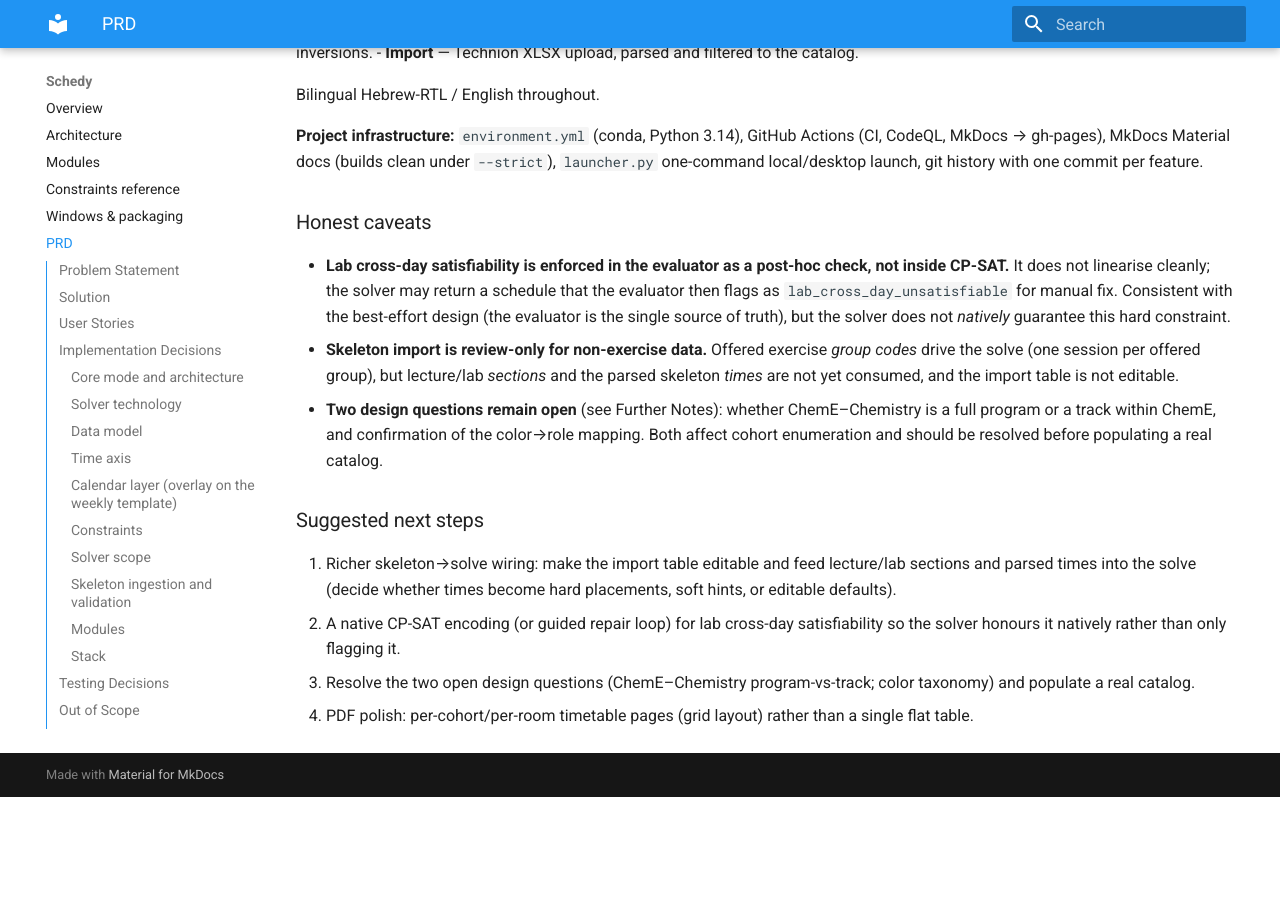
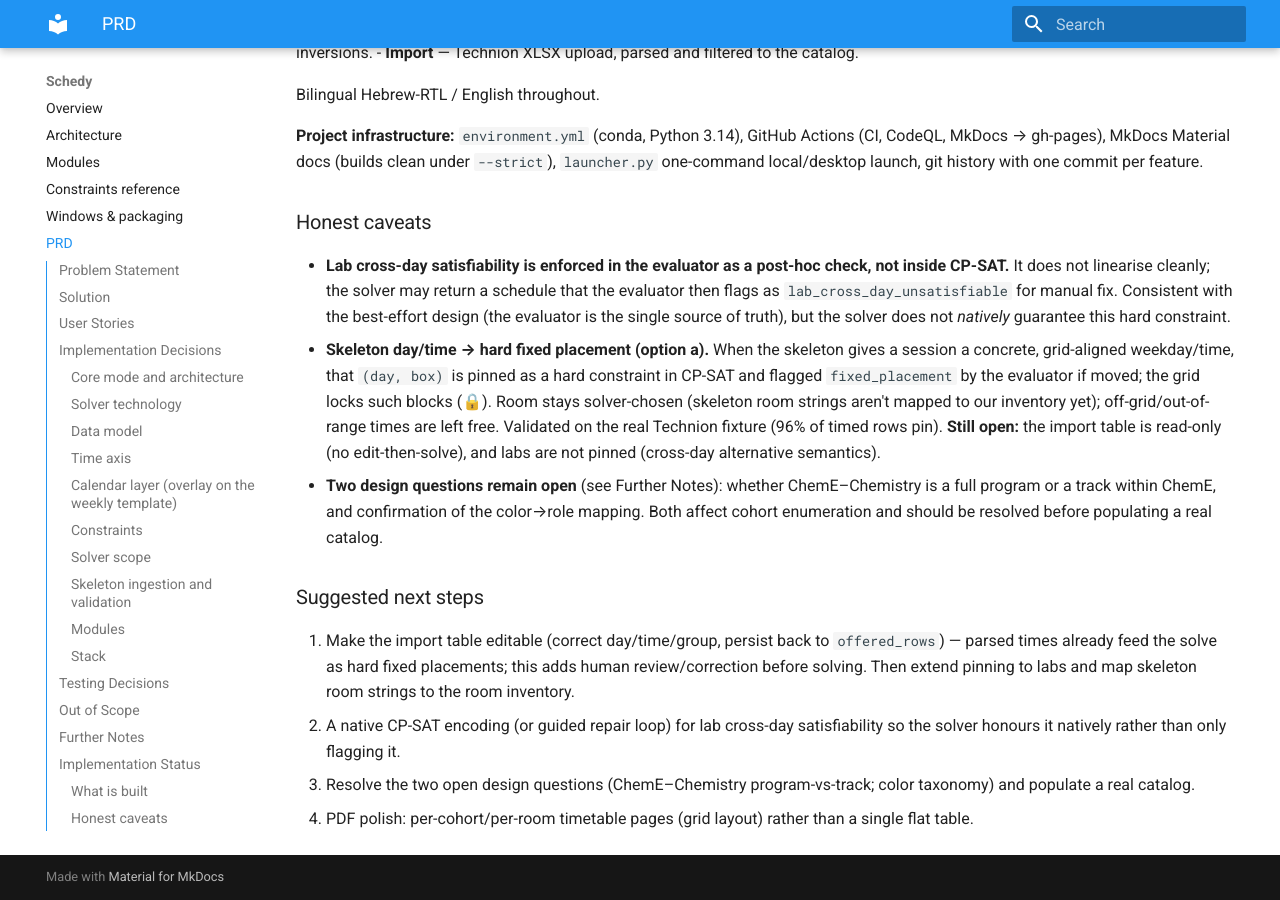
Before and after one commit to DanaResearchGroup/Schedy, an MkDocs documentation site: the page built from docs/PRD.md, in a window 1280 px wide and 900 px high, scrolled down 8717 px. Built offline with MkDocs 1.6.1 and Material for MkDocs 9.7.7, drawn with Linux system fonts in a browser that asks for light colours; before the commit the page ends 9514 px from its top, so only the background shows below that; some of the changed text lies outside the part shown.

Commit message:
Docs: record skeleton fixed-placement decision (option a)
Update PRD Implementation Status / caveats / next steps to reflect that
skeleton day/times are now pinned as hard placements (67 tests).

Co-Authored-By: Claude Opus 4.8 (1M context) <noreply@anthropic.com>

```diff
--- a/docs/PRD.md
+++ b/docs/PRD.md
@@ -177,7 +177,7 @@ Weights are tunable by the planner.
 
 ## Implementation Status
 
-> Updated 2026-06-13. Backend engine complete and the frontend is a built, running MVP. **61 tests passing on Python 3.14**; the app runs single-process (FastAPI serves the built SPA) through a live catalog → availability/calendar → solve → edit → CSV/PDF pipeline.
+> Updated 2026-06-13. Backend engine complete and the frontend is a built, running MVP. **67 tests passing on Python 3.14**; the app runs single-process (FastAPI serves the built SPA) through a live catalog → availability/calendar → skeleton-pinned solve → edit → CSV/PDF pipeline.
 
 ### What is built
 
@@ -209,12 +209,12 @@ Bilingual Hebrew-RTL / English throughout.
 ### Honest caveats
 
 - **Lab cross-day satisfiability is enforced in the evaluator as a post-hoc check, not inside CP-SAT.** It does not linearise cleanly; the solver may return a schedule that the evaluator then flags as `lab_cross_day_unsatisfiable` for manual fix. Consistent with the best-effort design (the evaluator is the single source of truth), but the solver does not *natively* guarantee this hard constraint.
-- **Skeleton import is review-only for non-exercise data.** Offered exercise *group codes* drive the solve (one session per offered group), but lecture/lab *sections* and the parsed skeleton *times* are not yet consumed, and the import table is not editable.
+- **Skeleton day/time → hard fixed placement (option a).** When the skeleton gives a session a concrete, grid-aligned weekday/time, that `(day, box)` is pinned as a hard constraint in CP-SAT and flagged `fixed_placement` by the evaluator if moved; the grid locks such blocks (🔒). Room stays solver-chosen (skeleton room strings aren't mapped to our inventory yet); off-grid/out-of-range times are left free. Validated on the real Technion fixture (96% of timed rows pin). **Still open:** the import table is read-only (no edit-then-solve), and labs are not pinned (cross-day alternative semantics).
 - **Two design questions remain open** (see Further Notes): whether ChemE–Chemistry is a full program or a track within ChemE, and confirmation of the color→role mapping. Both affect cohort enumeration and should be resolved before populating a real catalog.
 
 ### Suggested next steps
 
-1. Richer skeleton→solve wiring: make the import table editable and feed lecture/lab sections and parsed times into the solve (decide whether times become hard placements, soft hints, or editable defaults).
+1. Make the import table editable (correct day/time/group, persist back to `offered_rows`) — parsed times already feed the solve as hard fixed placements; this adds human review/correction before solving. Then extend pinning to labs and map skeleton room strings to the room inventory.
 2. A native CP-SAT encoding (or guided repair loop) for lab cross-day satisfiability so the solver honours it natively rather than only flagging it.
 3. Resolve the two open design questions (ChemE–Chemistry program-vs-track; color taxonomy) and populate a real catalog.
 4. PDF polish: per-cohort/per-room timetable pages (grid layout) rather than a single flat table.
```
